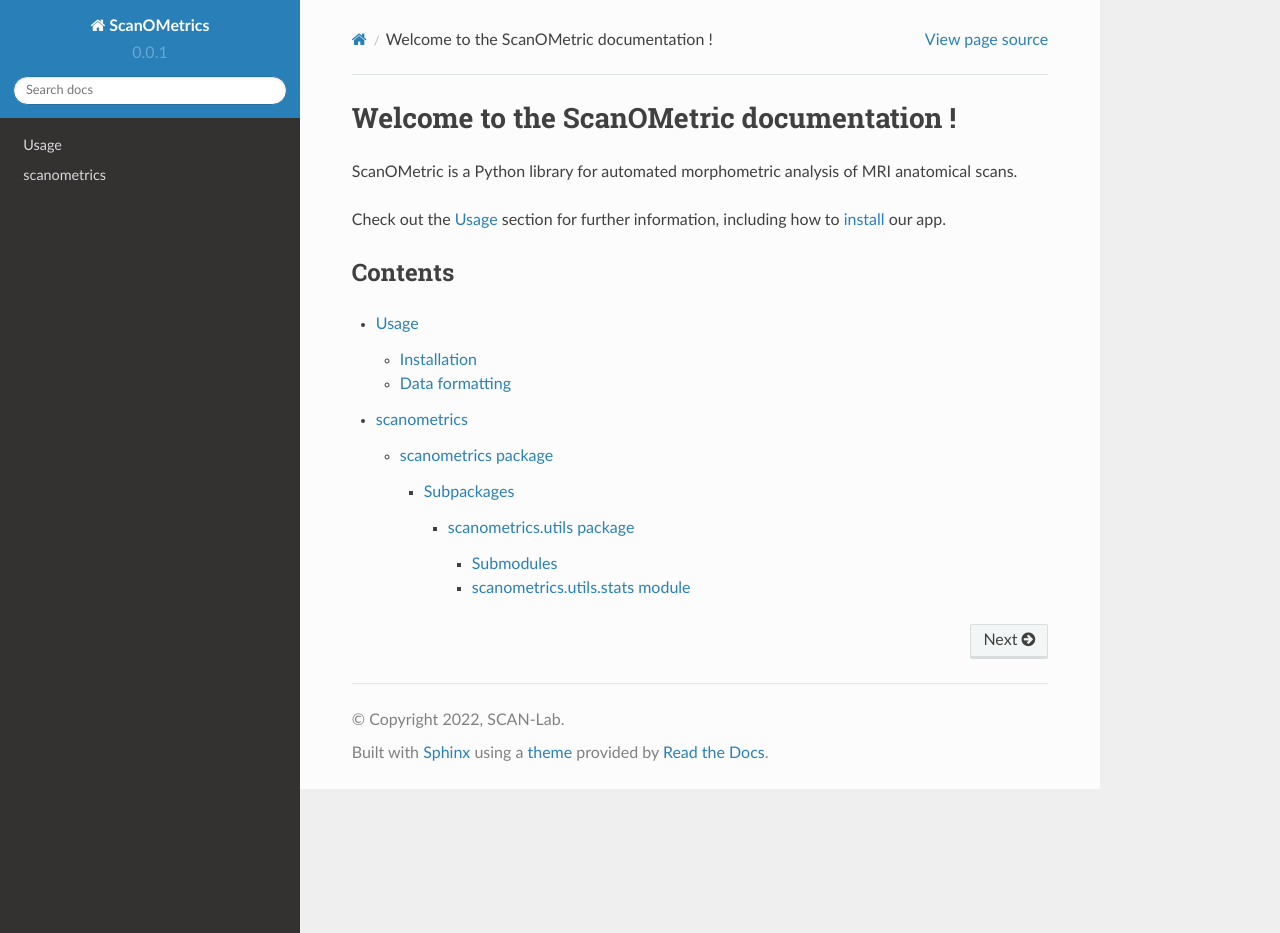
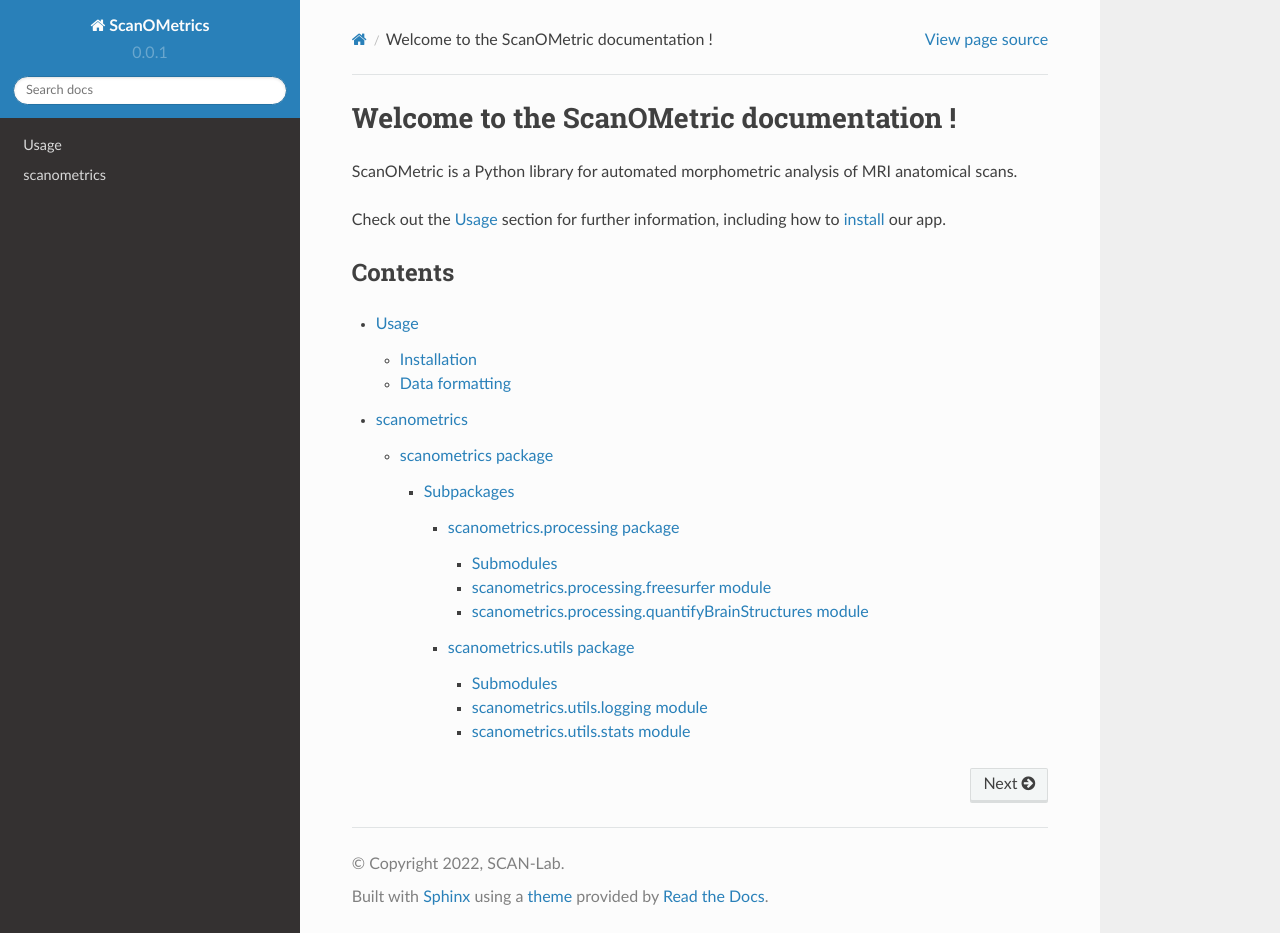
Before and after one commit to davidrs06/test, a Sphinx documentation site: the page built from docs/source/index.rst, in a window 1280 px wide and 933 px high. Built offline with Sphinx 7.4.7 and the Read the Docs theme 2.0.0, drawn with Linux system fonts in a browser that asks for light colours.

Commit message:
Updated documentation for utils and processing modules

```diff
--- /dev/null
+++ b/docs/source/scanometrics.processing.rst
@@ -0,0 +1,26 @@
+scanometrics.processing package
+===============================
+
+.. automodule:: scanometrics.processing
+   :members:
+   :undoc-members:
+   :show-inheritance:
+
+Submodules
+----------
+
+scanometrics.processing.freesurfer module
+-----------------------------------------
+
+.. automodule:: scanometrics.processing.freesurfer
+   :members:
+   :undoc-members:
+   :show-inheritance:
+
+scanometrics.processing.quantifyBrainStructures module
+------------------------------------------------------
+
+.. automodule:: scanometrics.processing.quantifyBrainStructures
+   :members:
+   :undoc-members:
+   :show-inheritance:
--- a/docs/source/scanometrics.rst
+++ b/docs/source/scanometrics.rst
@@ -12,4 +12,5 @@ Subpackages
 .. toctree::
    :maxdepth: 4
 
+   scanometrics.processing
    scanometrics.utils
--- a/docs/source/scanometrics.utils.rst
+++ b/docs/source/scanometrics.utils.rst
@@ -9,6 +9,14 @@ scanometrics.utils package
 Submodules
 ----------
 
+scanometrics.utils.logging module
+---------------------------------
+
+.. automodule:: scanometrics.utils.logging
+   :members:
+   :undoc-members:
+   :show-inheritance:
+
 scanometrics.utils.stats module
 -------------------------------
 
```
